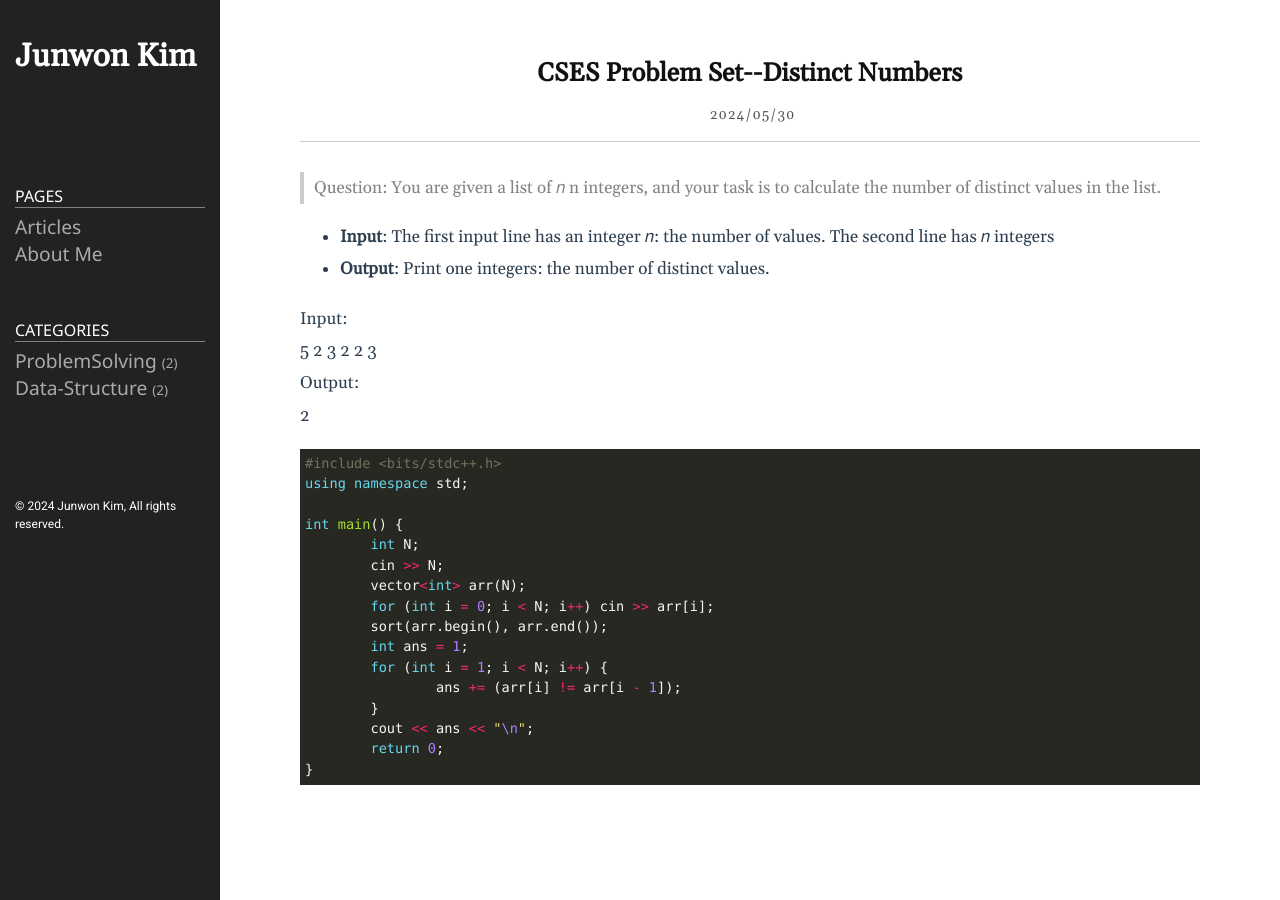
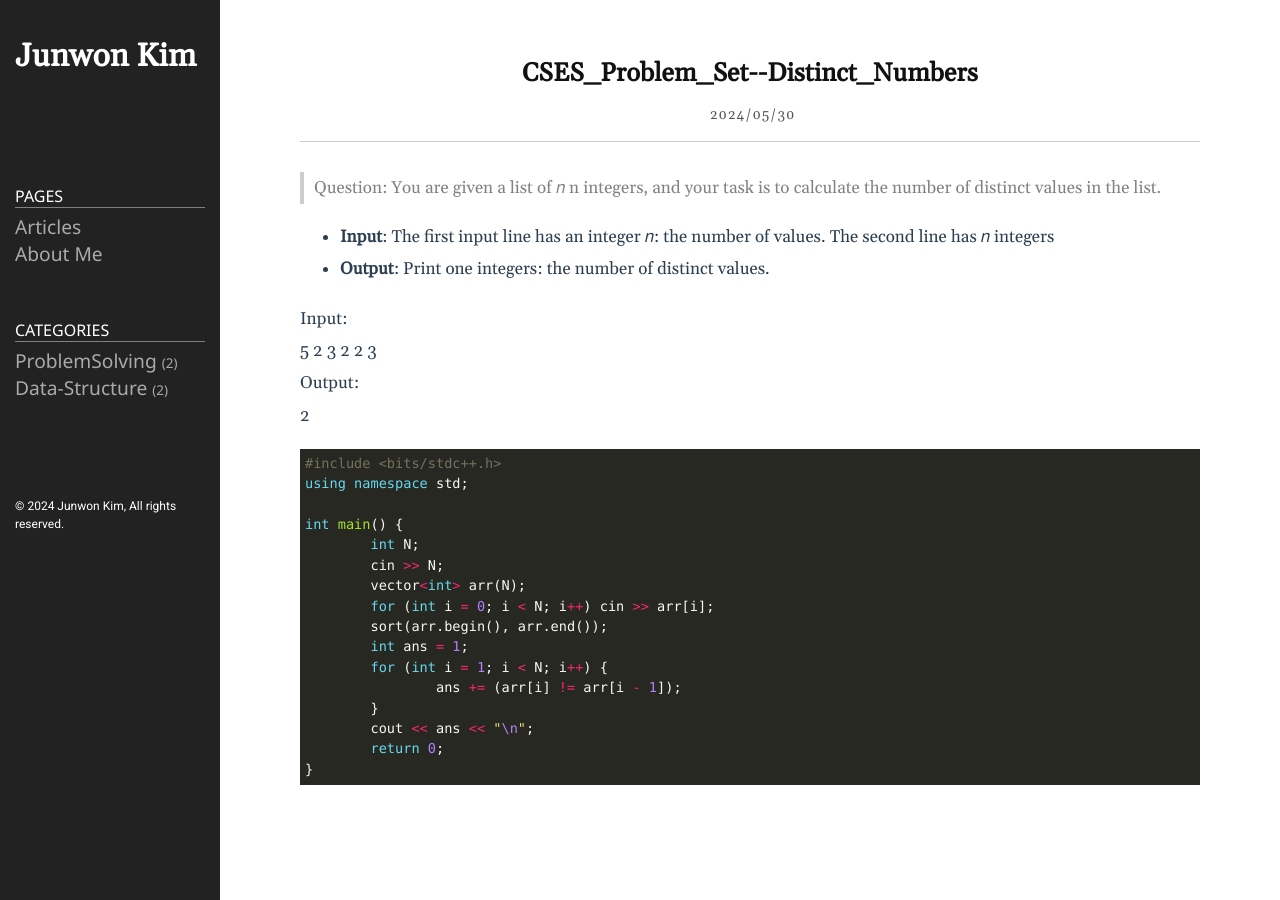
Before and after one commit to notj-code/Junwon-Kim-1.0, a Jekyll site: the page built from _posts/2024-05-30-post5.markdown, in a window 1280 px wide. Built offline with Jekyll 4.4.1, drawn with Linux system fonts in a browser that asks for light colours.

Commit message:
editing the blog page

```diff
--- a/_posts/2024-05-30-post5.markdown
+++ b/_posts/2024-05-30-post5.markdown
@@ -1,6 +1,6 @@
 ---
 layout: post
-title: CSES Problem Set--Distinct Numbers
+title: CSES_Problem_Set--Distinct_Numbers
 date: 2024-05-30 22:59:23 +0900
 category: ProblemSolving
 ---
```
